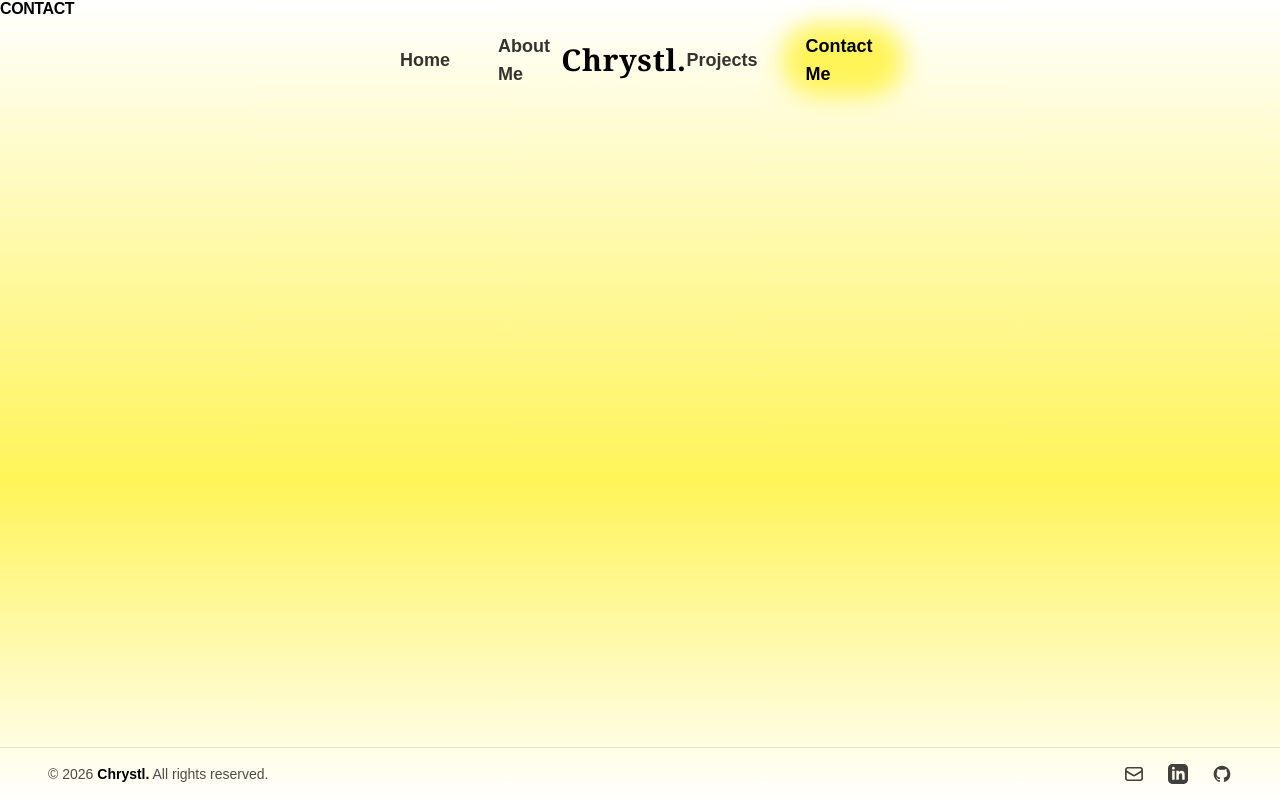
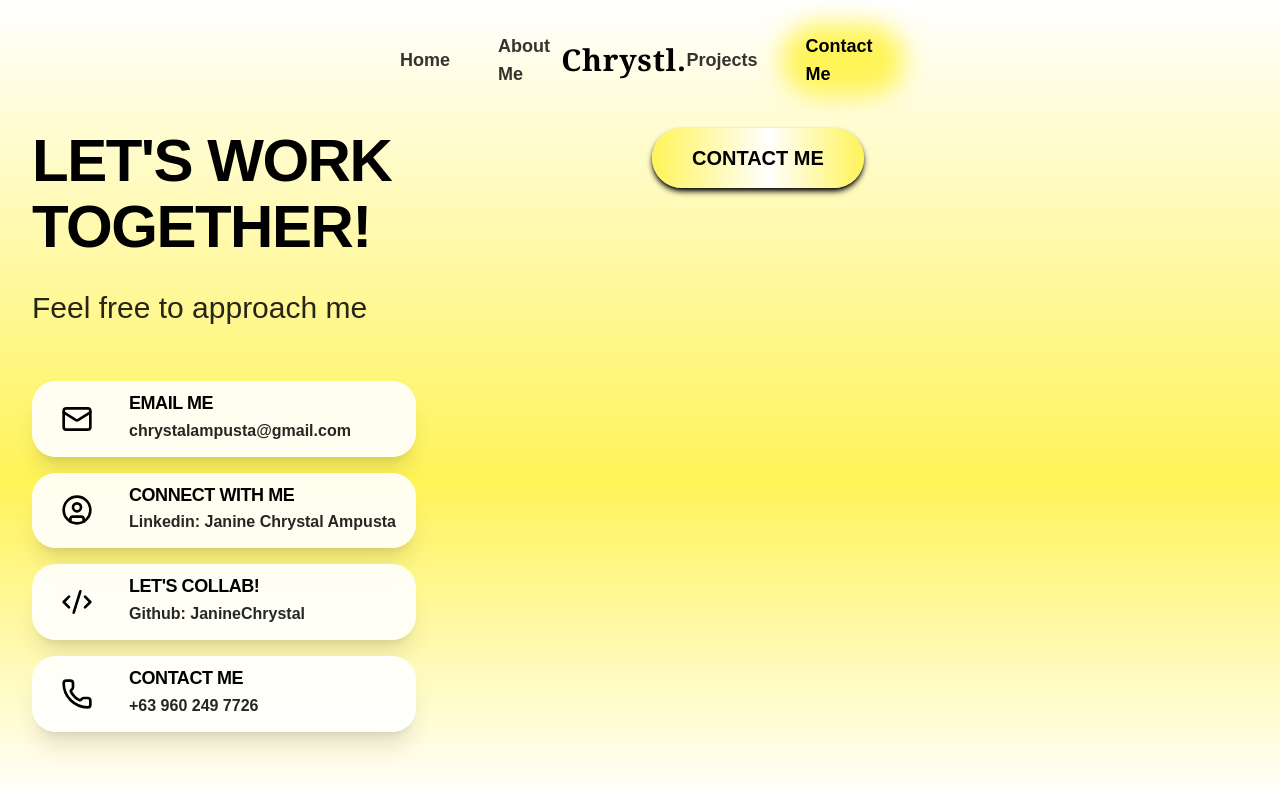
Before and after one commit to JanineChrystal/SE-Internship-Projects-2026, a Next.js app in the folder janine-portfolio/: page /contact in a window 1280 px wide. Shown: the top 800 px of the page. Built offline with nearby package versions, Linux system fonts and the light colour scheme.

Commit message:
feat(contact): Added a contact page and displayed contact social details. Removed the contact section in home page.

```diff
--- a/janine-portfolio/src/app/contact/page.tsx
+++ b/janine-portfolio/src/app/contact/page.tsx
@@ -1,3 +1,72 @@
-export default function Home() {
-	return <h1>Contact</h1>;
-}
+import Link from "next/link";
+import Button from "../../components/buttons/button";
+import Card from "../../components/ui/cards/card";
+import Contact_Details from "../../constants/home/contact";
+
+const ContactPage = () => {
+	return (
+		<section
+			id="contact-me"
+			className="w-full max-w-7xl mx-auto px-8 py-32 mb-20 flex flex-col justify-center"
+		>
+			<div className="grid grid-cols-1 lg:grid-cols-2 gap-6 w-full mb-16">
+				<div>
+					<h2 className="text-4xl md:text-6xl tracking-tight mb-6 select-none">
+						Let's Work
+						<br />
+						Together!
+					</h2>
+
+					<p className="text-3xl md:text-3xl font-medium mb-12">
+						Feel free to approach me
+					</p>
+
+					<div className="flex flex-col gap-4 w-full max-w-sm">
+						{Contact_Details.map((contact) => {
+							const IconComponent = contact.icon;
+							return (
+								<a
+									key={contact.id}
+									href={contact.href}
+									target={
+										contact.id !== "email" && contact.id !== "phone"
+											? "_blank"
+											: undefined
+									}
+									rel="noreferrer"
+									className="transition-transform duration-200 hover:scale-[1.02] block"
+								>
+									<Card className="p-2 md:p-3 flex items-center gap-5 bg-white/90">
+										{/* Left block */}
+										<div className="w-16 h-12 rounded-xl flex items-center justify-center shrink-0">
+											<IconComponent className="w-8 h-8 text-black" />
+										</div>
+
+										{/* Right block */}
+										<div className="flex flex-col min-w-0">
+											<h4 className="text-lg font-normal text-black m-0 leading-tight Normalcase select-none tracking-normal">
+												<span className="font-black uppercase tracking-tight">
+													{contact.actionText}
+												</span>
+											</h4>
+											<p className="text-base font-bold text-black leading-tight mt-1 truncate">
+												{contact.value}
+											</p>
+										</div>
+									</Card>
+								</a>
+							);
+						})}
+					</div>
+				</div>
+				<div>
+					<Link href="/contact">
+						<Button>CONTACT ME</Button>
+					</Link>
+				</div>
+			</div>
+		</section>
+	);
+};
+
+export default ContactPage;
--- a/janine-portfolio/src/app/home/page.tsx
+++ b/janine-portfolio/src/app/home/page.tsx
@@ -1,5 +1,4 @@
 import About from "../../components/sections/home/about";
-import Contact from "../../components/sections/home/contact";
 import Hero from "../../components/sections/home/hero";
 import Projects from "../../components/sections/home/projects";
 
@@ -9,7 +8,6 @@ const HomePage = () => {
 			<Hero />
 			<About />
 			<Projects />
-			<Contact />
 		</main>
 	);
 };
--- a/janine-portfolio/src/components/sections/home/contact.tsx
+++ /dev/null
@@ -1,29 +0,0 @@
-import Link from "next/link";
-import Button from "../../buttons/button";
-
-const Contact = () => {
-	return (
-		<section
-			id="contact-me"
-			className="w-full max-w-7xl mx-auto px-8 py-32 mb-20 flex flex-col items-center justify-center text-center"
-		>
-			<h2 className="text-8xl md:text-9xl tracking-tight mb-12 select-none">
-				Let's Work
-				<br />
-				Together!
-			</h2>
-
-			<p className="text-3xl md:text-3xl font-medium mb-12">
-				Want to connect or collaborate?
-			</p>
-
-			<div>
-				<Link href="/contact">
-					<Button>CONTACT ME</Button>
-				</Link>
-			</div>
-		</section>
-	);
-};
-
-export default Contact;
--- a/janine-portfolio/src/components/ui/cards/card.tsx
+++ b/janine-portfolio/src/components/ui/cards/card.tsx
@@ -1,4 +1,5 @@
 import type React from "react";
+import { twMerge } from "tailwind-merge";
 
 interface CardProps {
 	children: React.ReactNode;
@@ -8,7 +9,9 @@ interface CardProps {
 const Card = ({ children, className = "" }: CardProps) => {
 	return (
 		<div
-			className={`bg-white backdrop-blur-md rounded-3xl shadow-xl border border-white/70 p-5 md:p-12 ${className}`}
+			className={twMerge(
+				`bg-white backdrop-blur-md rounded-3xl shadow-xl border border-white/70 p-5 md:p-12 ${className}`,
+			)}
 		>
 			{children}
 		</div>
--- /dev/null
+++ b/janine-portfolio/src/constants/home/contact.ts
@@ -0,0 +1,47 @@
+import {
+	CircleUser,
+	CodeXml,
+	type LucideIcon,
+	Mail,
+	Phone,
+} from "lucide-react";
+
+export interface contactDetails {
+	id: string;
+	icon: LucideIcon;
+	actionText: string;
+	value: string;
+	href?: string;
+}
+
+const Contact_Details: contactDetails[] = [
+	{
+		id: "email",
+		icon: Mail,
+		actionText: "Email me",
+		value: "chrystalampusta@gmail.com",
+		href: "mailto: chrystalampusta@gmail.com",
+	},
+	{
+		id: "linkedin",
+		icon: CircleUser,
+		actionText: "Connect with me",
+		value: "Linkedin: Janine Chrystal Ampusta",
+		href: "https://www.linkedin.com/in/janine-chrystal-ampusta-89814b227/",
+	},
+	{
+		id: "github",
+		icon: CodeXml,
+		actionText: "Let's Collab!",
+		value: "Github: JanineChrystal",
+		href: "https://github.com/JanineChrystal",
+	},
+	{
+		id: "phone",
+		icon: Phone,
+		actionText: "Contact Me",
+		value: "+63 960 249 7726",
+	},
+];
+
+export default Contact_Details;
```
